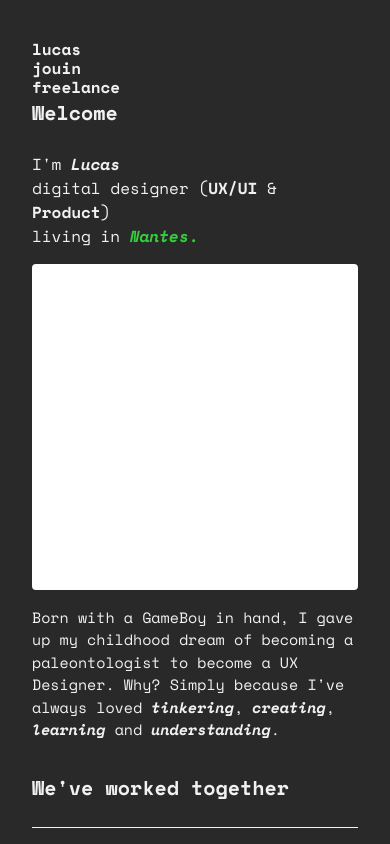
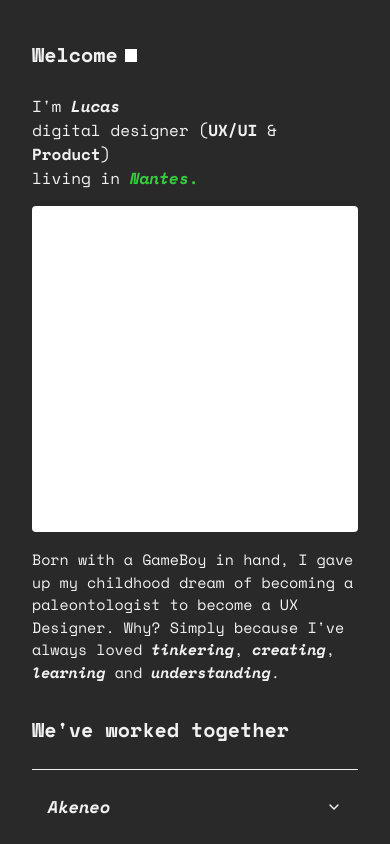
Before and after one commit to LuluFreeDesign/portfolio_lucasjouinfreelance, a plain HTML site: page en/index.html in a window 390 px wide. Both pictures are taken after a click on the link "lucas jouin freelance". Shown: the top 844 px of the page. Drawn offline with nearby package versions, Linux system fonts and the light colour scheme.

Commit message:
feat: adaptations mobile et accents verts
- masque la navigation par ancres sur mobile (le scroll suffit)
- déplace le logo en bas de page (footer) sur mobile
- ajoute un carré blanc clignotant (style Minitel) après le titre d'accueil
- uniformise la couleur de tous les liens en vert (--color-accent, rappel des Anneaux de Buren)
- passe les étoiles des avis (5 étoiles) en vert

Co-Authored-By: Claude Opus 4.8 <noreply@anthropic.com>

```diff
--- a/en/index.html
+++ b/en/index.html
@@ -22,7 +22,7 @@
   <main class="main-content">
 
     <section id="who-is-he" class="section" aria-labelledby="who-is-he-heading">
-      <h1 id="who-is-he-heading">Welcome</h1>
+      <h1 id="who-is-he-heading">Welcome<span class="title-cursor" aria-hidden="true"></span></h1>
       <div class="content-block">
         <p class="bio-intro">
           I'm <b><i>Lucas</i></b><br>
--- a/style.css
+++ b/style.css
@@ -29,7 +29,7 @@ h1, h2, h3, p, ul, figure, blockquote {
 }
 
 a {
-  color: inherit;
+  color: var(--color-accent);
 }
 
 .page {
@@ -93,6 +93,32 @@ a {
 
 .accent {
   color: var(--color-accent);
+}
+
+/* --- Blinking cursor square (Minitel-style) next to the main title --- */
+
+.title-cursor {
+  display: inline-block;
+  width: 0.62em;
+  height: 0.62em;
+  margin-left: 0.35em;
+  vertical-align: 0.02em;
+  background: var(--color-white);
+}
+
+@media (prefers-reduced-motion: no-preference) {
+  .title-cursor {
+    animation: cursor-blink 1.1s infinite;
+  }
+}
+
+@keyframes cursor-blink {
+  0%, 50% {
+    opacity: 1;
+  }
+  50.01%, 100% {
+    opacity: 0;
+  }
 }
 
 .photo-placeholder {
@@ -185,7 +211,6 @@ a {
 }
 
 .exp-text a {
-  color: var(--color-accent);
   text-decoration: underline;
 }
 
@@ -352,6 +377,7 @@ a {
   font-weight: 700;
   font-size: 1.625rem;
   text-align: center;
+  color: var(--color-accent);
 }
 
 .quote {
@@ -360,7 +386,6 @@ a {
 }
 
 .testimonial-content a {
-  color: var(--color-accent);
   font-weight: 700;
   font-size: 0.875rem;
   text-decoration: underline;
@@ -412,7 +437,6 @@ a {
 }
 
 .faq-item a {
-  color: var(--color-accent);
   text-decoration: underline;
 }
 
@@ -483,6 +507,7 @@ a {
   text-decoration: none;
   font-weight: 700;
   font-size: 0.9375rem;
+  color: var(--color-text);
 }
 
 .side-nav-link .dot {
@@ -580,22 +605,31 @@ a {
     grid-column: 1;
   }
 
-  .site-logo {
+  .main-content {
     order: 1;
   }
 
-  .main-content {
+  .side-menu {
     order: 2;
-  }
-
-  .side-menu {
-    order: 3;
     justify-self: stretch;
     max-width: none;
     text-align: left;
     margin-top: 2rem;
   }
 
+  /* Logo moves to the bottom (footer) on mobile */
+  .site-logo {
+    order: 3;
+    margin-top: 2.5rem;
+  }
+
+  /* Hide the in-page anchor navigation on mobile — scrolling is enough */
+  .side-menu > .side-menu-label,
+  .side-menu > .side-menu-sub,
+  .side-menu > nav {
+    display: none;
+  }
+
   .side-nav-link {
     justify-content: flex-start;
   }
```
Also changed, not shown: fr/index.html (+1 -1 lines).
